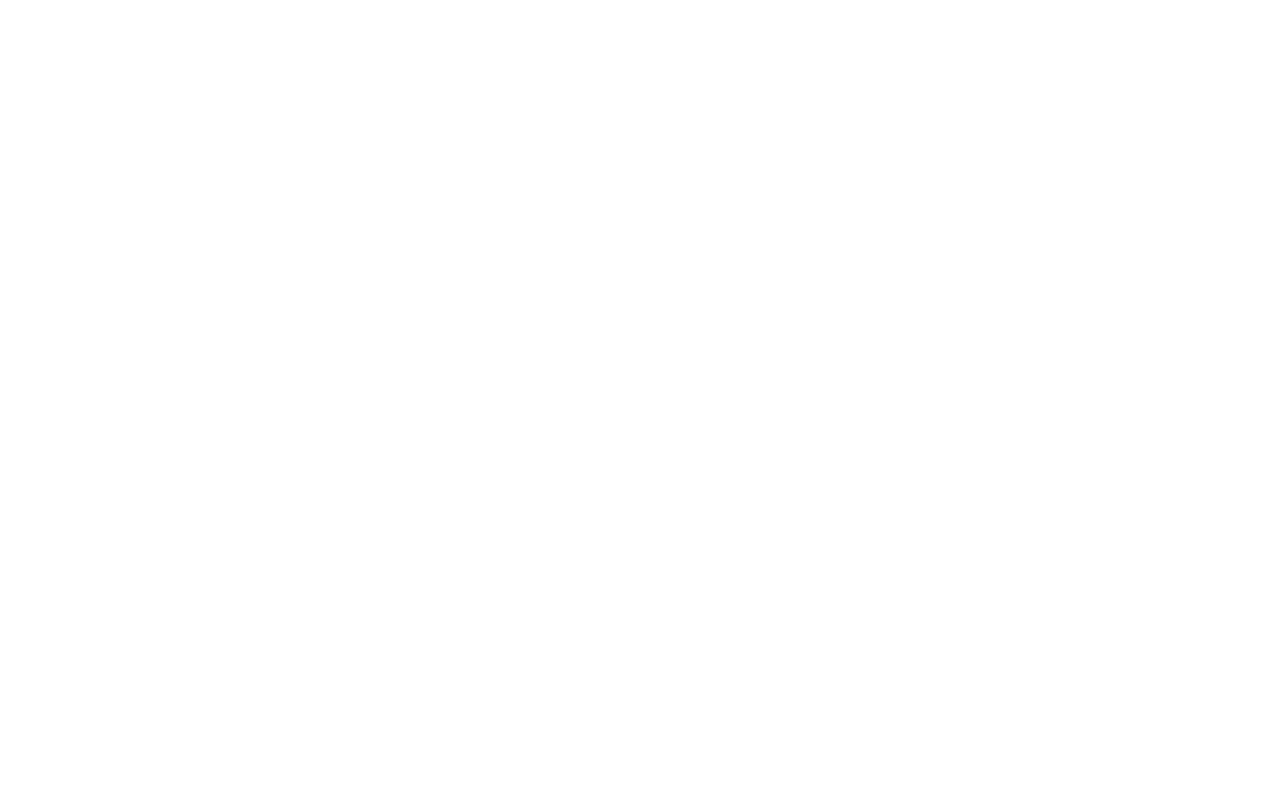
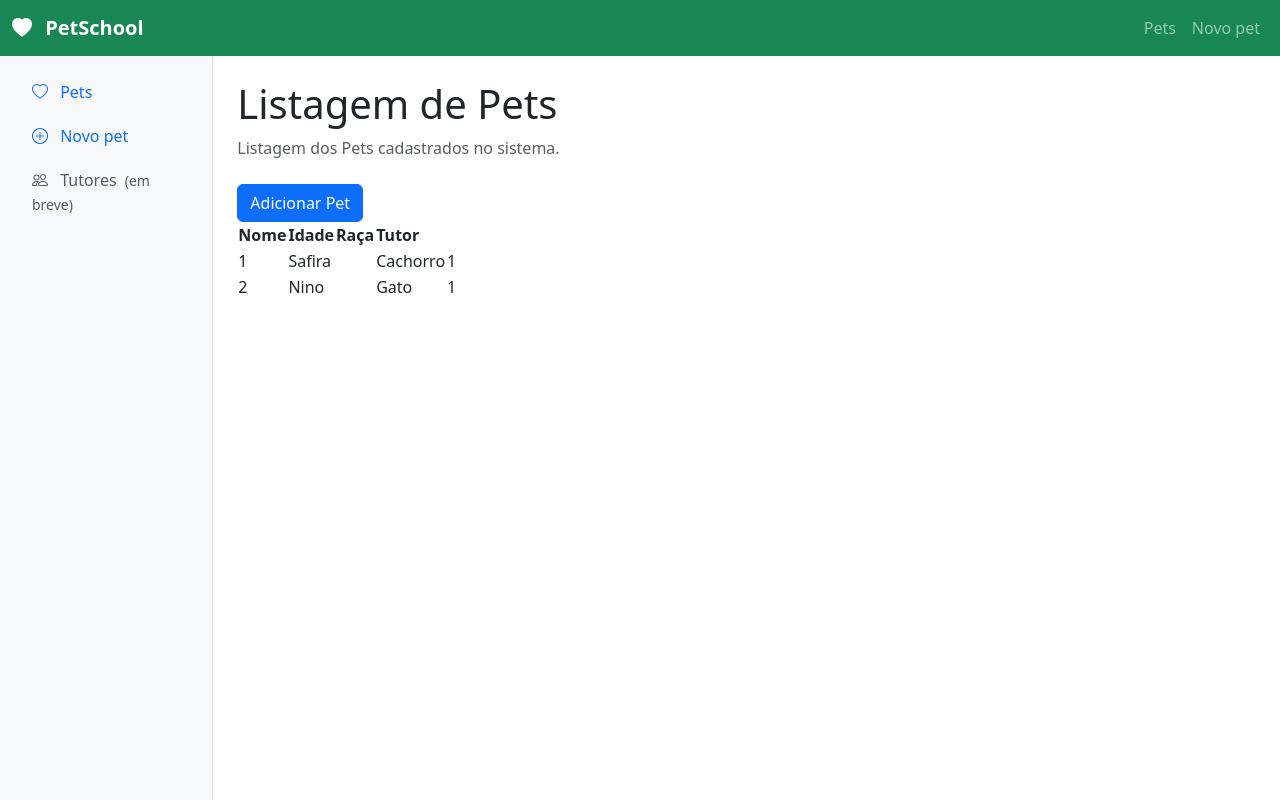
Before and after one commit to Lucas-ElielL/pet-school, a Vue app: page /pets in a window 1280 px wide. Before the commit this address had no page. Shown: the top 802 px of the page. Built offline with nearby package versions, Linux system fonts and the light colour scheme; data requests are answered from the project's data file.

Commit message:
Continuação

```diff
--- a/db.json
+++ b/db.json
@@ -1,12 +1,12 @@
+
+
 {
   "tutores": [
-    {"id": "1", "nome": "Safira", "telefone": "479112-3123"},
-    {"id": "2", "nome": "João", "telefone": "479126-2323"},
-    {"id": "3", "nome": "Mel", "telefone": "479135-3913"}
+    { "id": "1", "nome": "Ana", "telefone": "47999990000" },
+    { "id": "2", "nome": "Carlos", "telefone": "47988880000" }
   ],
   "pets": [
-    {"id": "1", "nome": "Caramelo", "especie": "Cachorro", "tutorId": "1"},
-    {"id": "2", "nome": "Tung", "especie": "Gato", "tutorId": "2"},
-    {"id": "3", "nome": "John", "especie": "Pássaro", "tutorId": "3"}
+    { "id": "1", "nome": "Safira", "especie": "Cachorro", "tutorId": "1" },
+    { "id": "2", "nome": "Nino", "especie": "Gato", "tutorId": "1" }
   ]
 }
--- a/src/App.vue
+++ b/src/App.vue
@@ -1,7 +1,10 @@
+
 <script setup>
 import { RouterView } from 'vue-router';
+import DefaultLayout from './components/layout/DefaultLayout.vue';
 </script>
 
 <template>
+  <DefaultLayout />
   <RouterView />
 </template>
--- /dev/null
+++ b/src/components/layout/AddPetView.vue
@@ -0,0 +1,17 @@
+<script setup></script>
+
+<template>
+  <div>
+    <header class="mb-4">
+      <h1 class="text-2xl font-bold">Listagem de Pets</h1>
+      <p class="text-body-secondary mb-0">Cadastro de Pets no sistema.</p>
+    </header>
+
+    <RouterLink
+      class="btn btn-primary"
+      :to="{ name: 'addPet' }"
+    >
+      Adicionar Pet
+    </RouterLink>
+  </div>
+</template>
--- /dev/null
+++ b/src/components/layout/AppNavbar.vue
@@ -0,0 +1,53 @@
+<script setup>
+import { RouterLink } from 'vue-router';
+</script>
+
+<template>
+  <nav
+    class="navbar navbar-expand-md navbar-dark bg-success"
+    aria-label="Navegação principal"
+  >
+    <div class="container-fluid">
+      <RouterLink
+        class="navbar-brand fw-semibold"
+        to="/"
+      >
+        <i
+          class="bi bi-heart-fill me-2"
+          aria-hidden="true"
+        ></i>
+        PetSchool
+      </RouterLink>
+
+      <button
+        class="navbar-toggler"
+        type="button"
+        data-bs-toggle="collapse"
+        data-bs-target="#petschool-navbar"
+        aria-controls="petschool-navbar"
+        aria-expanded="false"
+        aria-label="Abrir menu principal"
+      >
+        <span class="navbar-toggler-icon"></span>
+      </button>
+
+      <div
+        id="petschool-navbar"
+        class="collapse navbar-collapse"
+      >
+        <div class="navbar-nav ms-auto">
+          <RouterLink
+            class="nav-link"
+            to="/pet"
+            >Pets</RouterLink
+          >
+          <RouterLink
+            class="nav-link"
+            to="/pet/novo"
+            >Novo pet</RouterLink
+          >
+        </div>
+      </div>
+    </div>
+  </nav>
+</template>
--- a/src/components/layout/AppSidebar.vue
+++ b/src/components/layout/AppSidebar.vue
@@ -1,19 +1,44 @@
 <script setup>
-import { RouterLink } from "vue-router";
+import { RouterLink } from 'vue-router';
 </script>
+
 <template>
-  <nav>
-    <div class="flex-column nav-pills gap-1">
-      <Router-link to="/Pets">
-        <i class="fa-solid fa-fire"></i>
+  <nav aria-label="Menu da PetSchool">
+    <div class="nav flex-column nav-pills gap-1">
+      <RouterLink
+        class="nav-link"
+        active-class="active"
+        to="/pet"
+      >
+        <i
+          class="bi bi-heart me-2"
+          aria-hidden="true"
+        ></i>
         Pets
-      </Router-link>
+      </RouterLink>
 
-      <Router-link to="/pets/novo">
-        <i class="fa-solid fa-plus"></i>
-        Novo Pet
-      </Router-link>
+      <RouterLink
+        class="nav-link"
+        active-class="active"
+        to="/pet/novo"
+      >
+        <i
+          class="bi bi-plus-circle me-2"
+          aria-hidden="true"
+        ></i>
+        Novo pet
+      </RouterLink>
 
+      <span
+        class="nav-link text-body-secondary"
+        aria-disabled="true"
+      >
+        <i
+          class="bi bi-people me-2"
+          aria-hidden="true"
+        ></i>
+        Tutores <small class="ms-1">(em breve)</small>
+      </span>
     </div>
   </nav>
 </template>
--- a/src/components/layout/DefaultLayout.vue
+++ b/src/components/layout/DefaultLayout.vue
@@ -1,16 +1,32 @@
 <script setup>
-import { RouterView } from "vue-router";
-import AppNavbar from "@components/layout/AppNavbar.vue";
-import AppSidebar from "@components/layout/AppSidebar.vue";
+import { RouterView } from 'vue-router';
+import AppNavbar from '@/components/layout/AppNavbar.vue';
+import AppSidebar from '@/components/layout/AppSidebar.vue';
+</script>
 
-</script>
 <template>
   <AppNavbar />
+
   <div class="container-fluid">
     <div class="row">
-      <aside class="col-md-3">
+      <aside class="col-md-3 col-lg-2 bg-body-tertiary border-end p-3 sidebar">
+        <AppSidebar />
+      </aside>
 
-      </aside>
+      <main
+        id="conteudo"
+        class="col-md-9 col-lg-10 px-3 px-md-4 py-4"
+      >
+        <RouterView />
+      </main>
     </div>
   </div>
 </template>
+
+<style scoped>
+@media (min-width: 768px) {
+  .sidebar {
+    min-height: calc(100vh - 56px);
+  }
+}
+</style>
--- /dev/null
+++ b/src/components/layout/PetViews.vue
@@ -0,0 +1,72 @@
+<script setup>
+import { onMounted, ref } from 'vue';
+import { RouterLink } from 'vue-router';
+
+const api_url = 'http://localhost:3000/';
+const pets = ref([]);
+const tutores = ref([]);
+const loading = ref(true);
+
+async function carregarDados() {
+  const respostaPets = await fetch(`${api_url}/pets`);
+  pets.value = await respostaPets.json();
+  console.log('Pets:', pets.value);
+
+  const respostaTutores = await fetch(`${api_url}/tutores`);
+  tutores.value = await respostaTutores.json();
+  console.log('Tutores:', tutores.value);
+
+  loading.value = false
+}
+
+function nometutor(tutorId) {
+  for (const tutor of tutores.value) {
+    if (tutor.id == tutor.value) {
+      return tutor.value
+    }
+  }
+}
+
+onMounted(carregarDados);
+
+
+
+</script>
+
+<template>
+  <div>
+    <header class="mb-4">
+      <h1 class="text-2xl font-bold">Listagem de Pets</h1>
+      <p class="text-body-secondary mb-0">
+        Listagem dos Pets cadastrados no sistema.
+      </p>
+    </header>
+
+    <RouterLink
+      class="btn btn-primary"
+      :to="{ name: '/pet/novo' }"
+    >
+      Adicionar Pet
+    </RouterLink>
+
+    <table>
+      <thead>
+        <tr>
+          <th>Nome</th>
+          <th>Idade</th>
+          <th>Raça</th>
+          <th>Tutor</th>
+        </tr>
+      </thead>
+      <tbody>
+        <tr v-for=" pet in pets" :key="pet.id">
+          <td>{{ pet.id }}</td>
+          <td>{{ pet.nome }}</td>
+          <td>{{ pet.idade }}</td>
+          <td>{{ pet.especie }}</td>
+          <td>{{ pet.tutorId }}</td>
+        </tr>
+      </tbody>
+    </table>
+  </div>
+</template>
--- a/src/router/index.js
+++ b/src/router/index.js
@@ -1,3 +1,5 @@
+import AddPetView from '@/components/layout/AddPetView.vue';
+import PetViews from '@/components/layout/PetViews.vue';
 import { createRouter, createWebHistory } from 'vue-router';
 
 const router = createRouter({
@@ -5,8 +7,17 @@ const router = createRouter({
   routes: [
     {
       path: '/',
-      name: 'home',
-      component: () => import('../views/HomeView.vue'),
+      redirect: '/pets'
+    },
+    {
+      path: '/pets',
+      name: '/pets',
+      component: PetViews
+    },
+    {
+      path: '/pet/novo',
+      name: '/pet/novo',
+      component: AddPetView
     },
   ],
 });
--- a/src/views/HomeView.vue
+++ /dev/null
@@ -1,21 +0,0 @@
-<script setup>
-// Página inicial do projeto.
-</script>
-
-<template>
-  <main class="container py-5">
-    <div
-      class="alert alert-success"
-      role="alert"
-    >
-      <h1 class="alert-heading">
-        <i class="bi bi-check-circle-fill me-2"></i>
-        Projeto configurado!
-      </h1>
-
-      <p class="mb-0">
-        Vue.js, Vue Router, Bootstrap e Bootstrap Icons estão funcionando.
-      </p>
-    </div>
-  </main>
-</template>
```
Also changed, not shown: src/components/layout/appNavbar.vue (deleted, +0 -20 lines).
